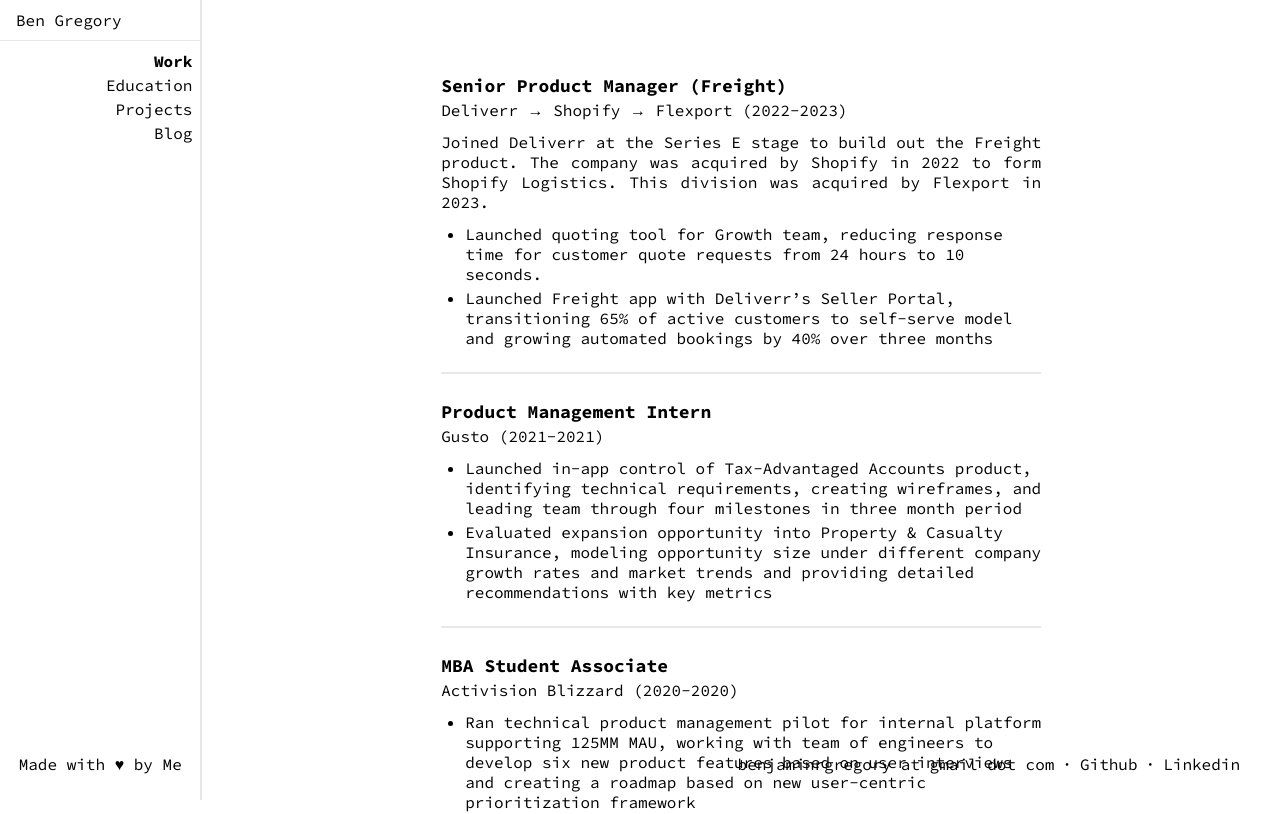
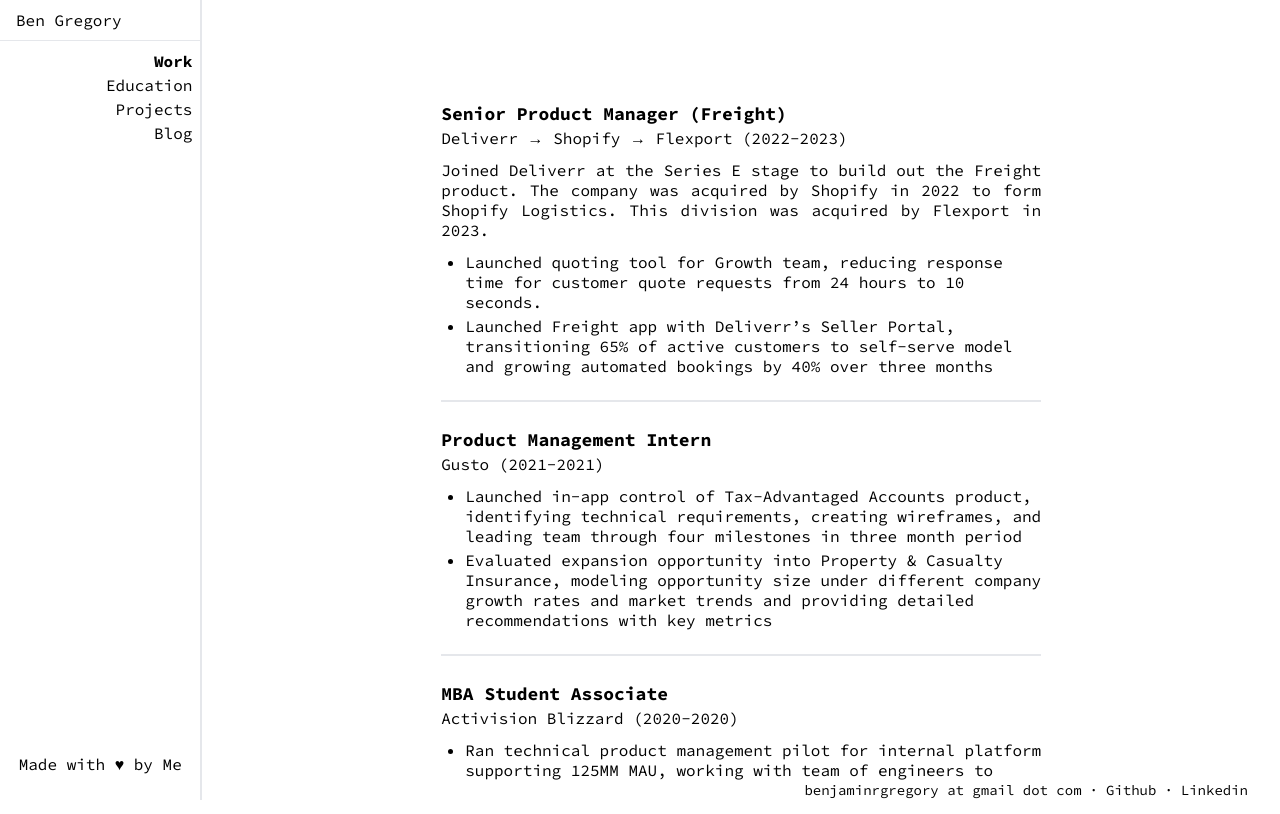
Before and after one commit to benjamingregory/personal-website, a Next.js app: page /work in a window 1280 px wide. Shown: the top 814 px of the page. Built offline with nearby package versions, Linux system fonts and the light colour scheme.

Commit message:
mostly css

```diff
--- a/src/app/Footer.tsx
+++ b/src/app/Footer.tsx
@@ -2,8 +2,8 @@
 
 export default function Footer() {
   return (
-    <div className="absolute bottom-6 right-10">
-      <div className="flex space-x-2">
+    <div className="w-full h-[60px] bg-white flex justify-end pr-8">
+      <div className="flex h-full items-center text-sm space-x-2">
         <div>benjaminrgregory at gmail dot com</div>
         <div>·</div>
         <div>
--- a/src/app/blog/page.tsx
+++ b/src/app/blog/page.tsx
@@ -1,6 +1,6 @@
 export default function Blog() {
   return (
-    <div className="w-full">
+    <div className="flex w-full h-screen w-full justify-center pt-24">
       <div className="pt-12 flex justify-center">Coming Soon...</div>
     </div>
   );
--- a/src/app/education/page.tsx
+++ b/src/app/education/page.tsx
@@ -26,7 +26,7 @@
   ];
 
   return (
-    <div className="flex w-full justify-center pt-12">
+    <div className="flex w-full h-screen w-full justify-center pt-24">
       <div className="w-[600px] space-y-6 flex flex-col divide-y-2 item-between">
         {education.map((item, idx) => (
           <div key={idx} className="pt-6">
--- a/src/app/layout.tsx
+++ b/src/app/layout.tsx
@@ -26,8 +26,10 @@
       <body className={font.className}>
         <div className="flex">
           <Sidebar />
-          {children}
-          <Footer />
+          <div className="w-full h-screen flex justify-end flex-col">
+            <div className="h-screen w-full">{children}</div>
+            <Footer />
+          </div>
         </div>
       </body>
     </html>
--- a/src/app/page.tsx
+++ b/src/app/page.tsx
@@ -1,3 +1,3 @@
 export default function Home() {
-  return <main className="w-full "></main>;
+  return <main className="w-full"></main>;
 }
--- a/src/app/projects/page.tsx
+++ b/src/app/projects/page.tsx
@@ -39,7 +39,7 @@
   ];
 
   return (
-    <div className="flex w-full justify-center pt-12">
+    <div className="flex w-full h-screen w-full justify-center pt-24">
       <div className="w-[600px] space-y-6 flex flex-col divide-y-[1px] item-between">
         {education.map((item, idx) => (
           <div key={idx} className="pt-6">
--- a/src/app/work/page.tsx
+++ b/src/app/work/page.tsx
@@ -50,8 +50,8 @@
   ];
 
   return (
-    <div className="flex w-full justify-center pt-12">
-      <div className="w-[600px] space-y-6 overflow-scroll scrollbar-hide flex flex-col divide-y-2 item-between">
+    <div className="flex w-full h-screen overflow-scroll scrollbar-hide justify-center pt-24">
+      <div className="w-[600px] space-y-6 flex flex-col divide-y-2 item-between">
         {education.map((item, idx) => (
           <div key={idx} className="pt-6 space-y-3">
             <div className="leading-5">
```
